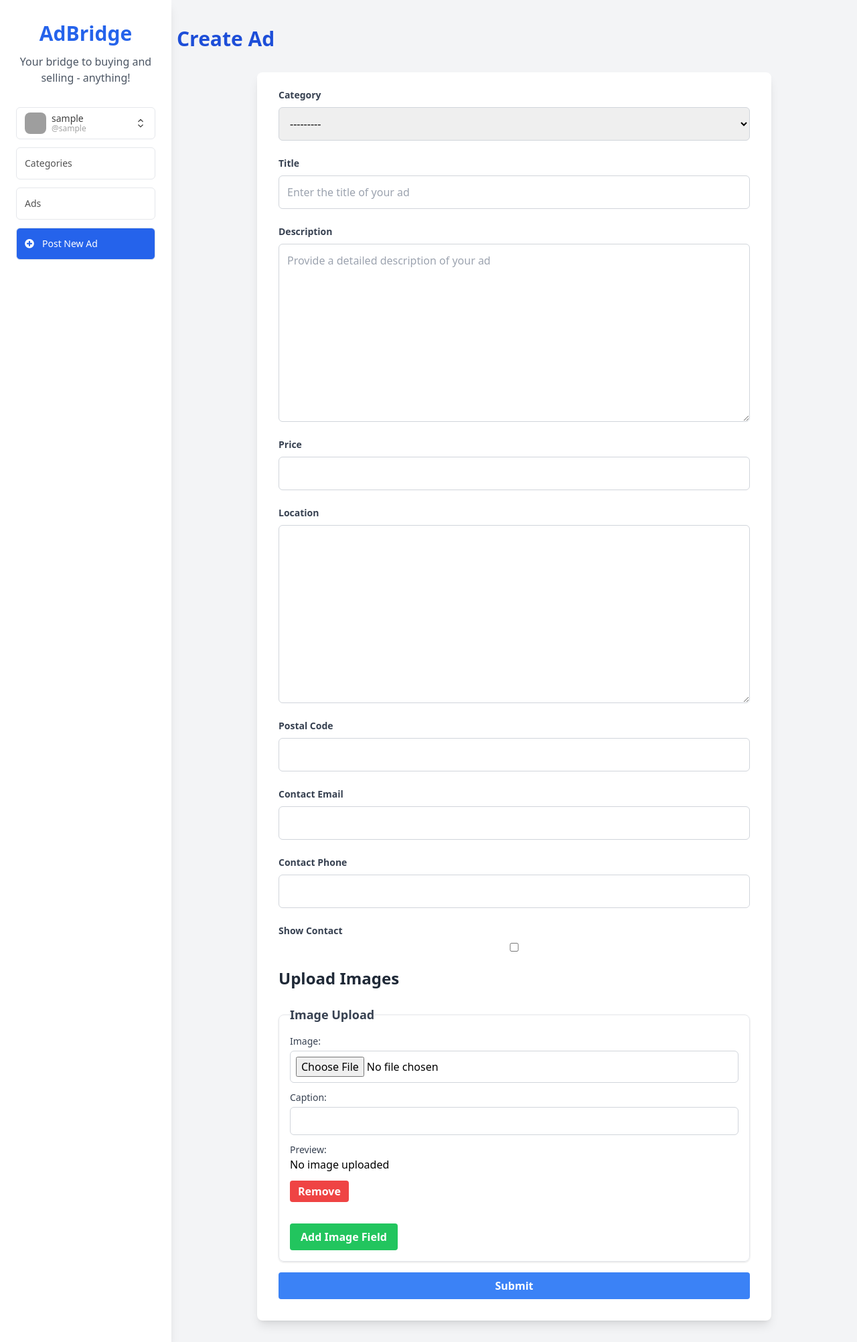
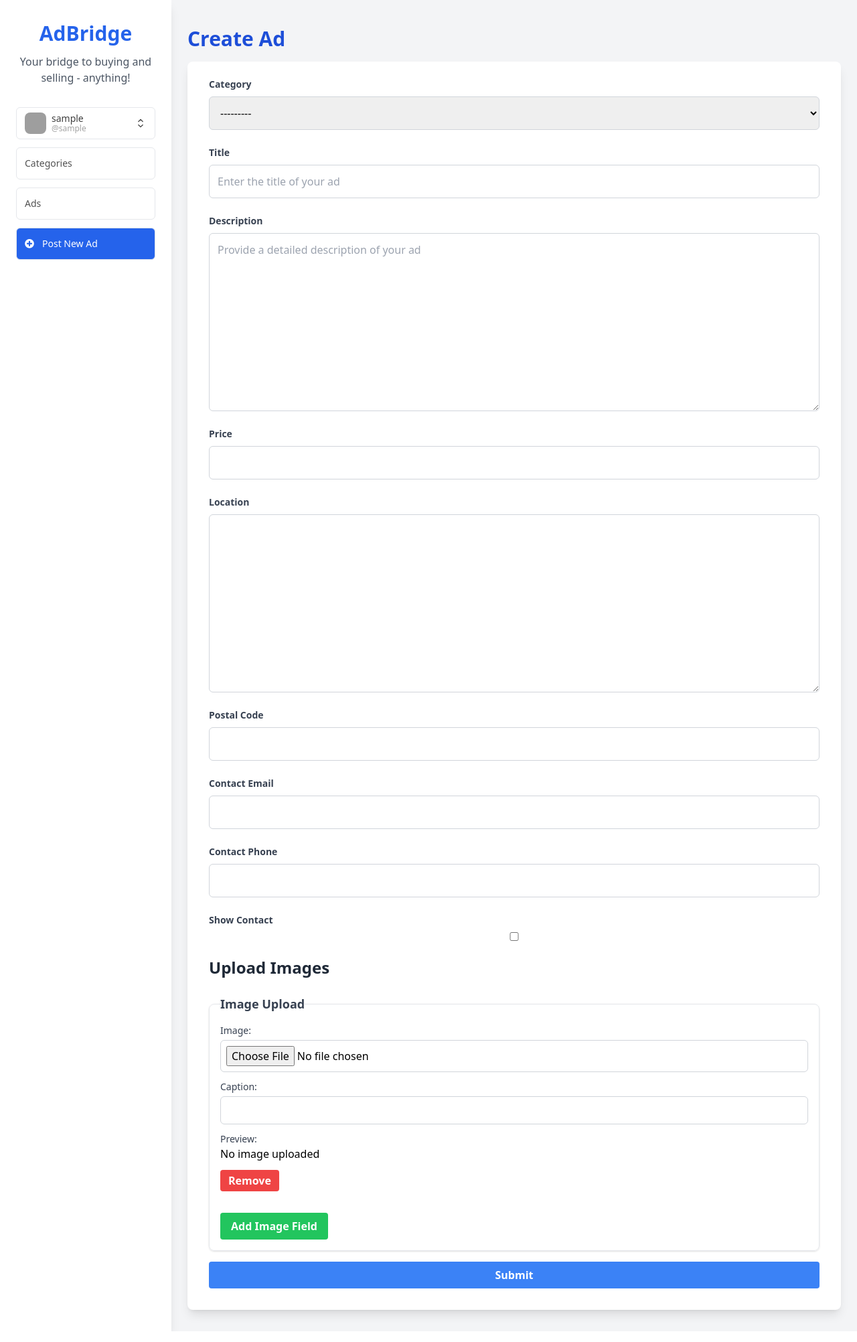
Before and after one commit to rupesh-ps/mini-project, a Django app: page /ad/create/ in a window 1280 px wide. Shown: the whole page at 67% size. Run offline with Django 5.2, Linux system fonts and the light colour scheme; the visitor is signed in with stand-in values (Sample User, id 1); data that the repository does not hold is empty; some libraries are stand-ins or nearby versions; grey boxes are pictures that could not be loaded.

Commit message:
Make all templates consiten in design

```diff
--- a/adBridge/templates/ads/ad_create.html
+++ b/adBridge/templates/ads/ad_create.html
@@ -3,8 +3,8 @@
 {% block title %} Create Ad {% endblock %}
 
 {% block content %}
-<div class="container mx-auto mt-8">
-    <h1 class="text-3xl font-bold mb-8 text-blue-700">Create Ad</h1>
+<div class="max-w-7xl mx-auto mt-8 px-4">
+    <h1 class="text-3xl font-bold mb-4 text-blue-700">Create Ad</h1>
     {% include "includes/ad_form.html" with form=form formset=formset %}
 </div>
 {% endblock %}
--- a/adBridge/templates/ads/ad_detail.html
+++ b/adBridge/templates/ads/ad_detail.html
@@ -1,7 +1,7 @@
 {% extends 'base.html' %}
 
 {% block content %}
-<div class="max-w-7xl mx-auto px-4 py-6">
+<div class="max-w-7xl mx-auto mt-8 px-4">
     <div class="bg-white rounded-lg shadow-lg p-6 relative">
         <h1 class="text-2xl font-bold my-4 md:my-2">{{ ad.title }}</h1>
         <p class="mb-4 text-gray-700">{{ ad.description }}</p>
--- a/adBridge/templates/ads/ad_list.html
+++ b/adBridge/templates/ads/ad_list.html
@@ -1,8 +1,8 @@
 {% extends 'base.html' %}
 
 {% block content %}
-<div class="max-w-7xl mx-auto px-4 py-6">
-    <h1 class="text-2xl font-bold mb-4">Ads</h1>
+<div class="max-w-7xl mx-auto mt-8 px-4">
+    <h1 class="text-3xl font-bold mb-4">Ads</h1>
 
     <div class="mb-4">
         <form method="GET" class="flex flex-wrap gap-2 justify-between items-center mb-6 p-1 bg-white shadow-lg rounded-lg border border-gray-200 dark:bg-zinc-800 dark:border-zinc-700 transition-all duration-300">
--- a/adBridge/templates/ads/ad_update.html
+++ b/adBridge/templates/ads/ad_update.html
@@ -3,8 +3,8 @@
 {% block title %} Edit Ad {% endblock %}
 
 {% block content %}
-<div class="container mx-auto mt-8">
-    <h1 class="text-3xl font-bold mb-8 text-blue-700">Edit Ad</h1>
+<div class="max-w-7xl mx-auto mt-8 px-4">
+    <h1 class="text-3xl font-bold mb-4 text-blue-700">Edit Ad</h1>
     {% include "includes/ad_form.html" with form=form %}
 </div>
 {% endblock %}
--- a/adBridge/templates/ads/category_detail.html
+++ b/adBridge/templates/ads/category_detail.html
@@ -1,7 +1,7 @@
 {% extends 'base.html' %}
 
 {% block content %}
-<div class="max-w-7xl mx-auto px-4 py-6">
+<div class="max-w-7xl mx-auto mt-8 px-4">
     <h1 class="text-3xl font-bold mb-4">{{ category.name }}</h1>
     <p class="text-gray-600 mb-6">Browse ads available in this category.</p>
     <div class="grid grid-cols-1 sm:grid-cols-2 lg:grid-cols-3 gap-5">
--- a/adBridge/templates/ads/category_list.html
+++ b/adBridge/templates/ads/category_list.html
@@ -1,8 +1,8 @@
 {% extends 'base.html' %}
 
 {% block content %}
-<div class="max-w-7xl mx-auto px-4 py-6">
-    <h1 class="text-2xl font-bold mb-4">Categories</h1>
+<div class="max-w-7xl mx-auto mt-8 px-4">
+    <h1 class="text-3xl font-bold mb-4">Categories</h1>
 
     {% if categories %}
         <div class="grid grid-cols-1 sm:grid-cols-2 lg:grid-cols-3 gap-4">
--- a/adBridge/templates/ads/featured_ads.html
+++ b/adBridge/templates/ads/featured_ads.html
@@ -1,8 +1,8 @@
 {% extends 'base.html' %}
 
 {% block content %}
-<div class="max-w-7xl mx-auto px-4 py-6">
-    <h1 class="text-3xl font-bold mb-6 text-blue-600">Featured Ads</h1>
+<div class="max-w-7xl mx-auto mt-8 px-4">
+    <h1 class="text-3xl font-bold mb-4 text-blue-700">Featured Ads</h1>
     <div class="grid grid-cols-1 sm:grid-cols-2 lg:grid-cols-3 gap-6">
         {% for ad in featured_ads %}
             <div class="bg-white rounded-lg shadow-lg p-6 transition-transform transform hover:scale-105 hover:shadow-xl">
--- a/adBridge/templates/includes/ad_form.html
+++ b/adBridge/templates/includes/ad_form.html
@@ -1,7 +1,7 @@
 {% load widget_tweaks %}
 
 <form method="POST" novalidate enctype="multipart/form-data"
-      class="bg-white shadow-lg rounded-lg px-8 pt-6 pb-8 mb-6 max-w-3xl mx-auto"
+      class="bg-white shadow-lg rounded-lg px-8 pt-6 pb-8 mb-6 max-w-7xl mx-auto"
       x-data="imageForm">
 
     {% csrf_token %}
```
